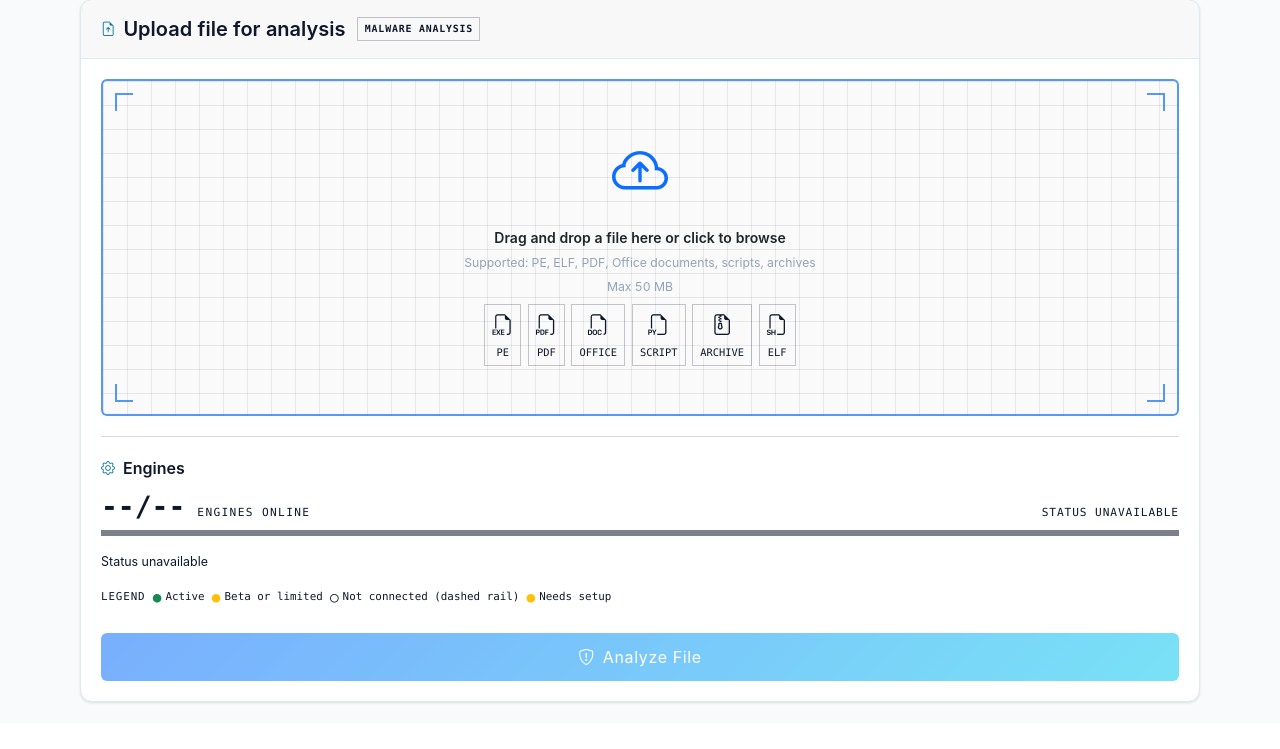
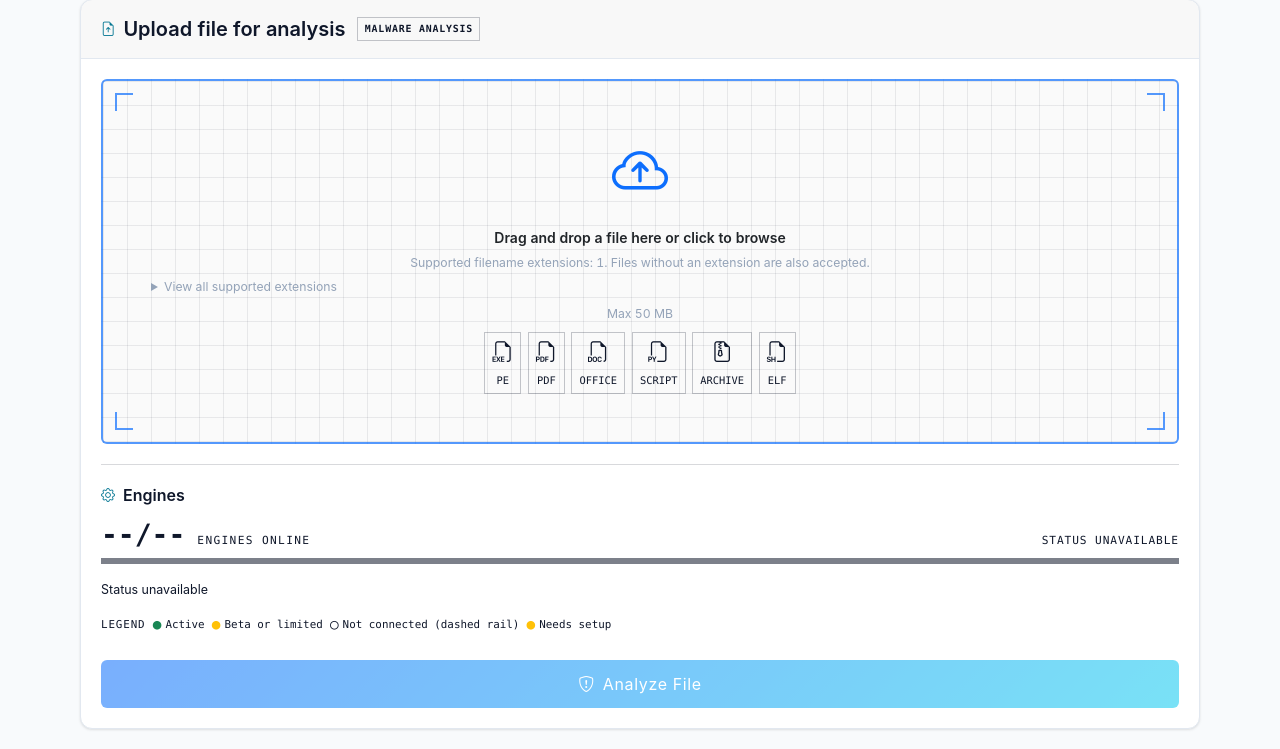
Before and after one commit to kanokrot/cabta-llm, a Python web app: template templates/analysis_file.html in a window 1280 px wide. Shown: the part 77-826 px from the top of the page. Before the commit the page ends 781 px from the top, so only its background shows below. Run offline with Jinja, Linux system fonts and the light colour scheme; the template is opened without the code that fills it: most values are stand-ins (such as "Sample title", 1, 10 or a date in 2020).

Commit message:
feat(web): display file upload allowlist in UI
Defect/UX gap: the File page showed broad type groups that did not match its server-side suffix allowlist and gave no early rejection feedback.
Files changed: templates/analysis_file.html and tests/test_file_page_allowed_extensions.py.
The page now renders the server-provided list in collapsed details and checks the last suffix on selection, drop, and submit using the same rendered list.
Explicit decision: do not set an accept attribute, preserving suffix-less files in the picker; the server remains authoritative.

```diff
--- a/templates/analysis_file.html
+++ b/templates/analysis_file.html
@@ -902,8 +902,16 @@
                         <i class="bi bi-cloud-arrow-up drop-icon"></i>
                         <p class="mt-2 mb-1 fw-semibold">Drag and drop a file here or click to browse</p>
                         <p class="mb-1 text-muted small">
-                            Supported: PE, ELF, PDF, Office documents, scripts, archives
+                            Supported filename extensions: {{ allowed_extensions|length }}. Files without an extension are also accepted.
                         </p>
+                        <details class="text-start small mb-2">
+                            <summary class="text-muted">View all supported extensions</summary>
+                            <ul id="allowedFileExtensions" class="list-unstyled d-flex flex-wrap gap-2 mt-2 mb-0">
+                                {% for extension in allowed_extensions %}
+                                <li><code>{{ extension }}</code></li>
+                                {% endfor %}
+                            </ul>
+                        </details>
                         <p class="mb-2 text-muted small">Max 50 MB</p>
                         <div class="file-type-icons ma-file-type-icons mt-2">
                             <span><i class="bi bi-filetype-exe"></i>PE</span>
@@ -1291,6 +1299,7 @@
     var fileClear = document.getElementById('fileClear');
     var submitBtn = document.getElementById('fileSubmitBtn');
     var form = document.getElementById('fileForm');
+    var ALLOWED_FILE_EXTENSIONS = new Set({{ allowed_extensions|tojson }});
 
     var progressArea = document.getElementById('fileProgressArea');
     var progressBar = document.getElementById('fileProgressBar');
@@ -1305,6 +1314,7 @@
 
     var progressTimer = null;
     var progressStartedAt = 0;
+    var uploadExtensionErrorVisible = false;
 
     var fileTypeIcon = document.getElementById('fileTypeIcon');
     var fileTypeBadge = document.getElementById('fileTypeBadge');
@@ -1410,6 +1420,31 @@
 
         /* Compute client-side SHA256 */
         computeSha256(file);
+    }
+
+    function getLastFileSuffix(filename) {
+        var normalizedName = String(filename || '').replace(/[ .]+$/g, '');
+        var basename = normalizedName.split(/[\\/]/).pop() || '';
+        var lastDot = basename.lastIndexOf('.');
+        return lastDot > 0 ? basename.slice(lastDot).toLowerCase() : '';
+    }
+
+    function validateUploadExtension(file) {
+        var suffix = getLastFileSuffix(file && file.name);
+        if (!suffix || ALLOWED_FILE_EXTENSIONS.has(suffix)) {
+            if (uploadExtensionErrorVisible) {
+                progressArea.style.display = 'none';
+                uploadExtensionErrorVisible = false;
+            }
+            return true;
+        }
+
+        clearFile();
+        resultsArea.style.display = 'none';
+        progressArea.style.display = 'block';
+        failProgress('Unsupported file extension: ' + suffix + '. Choose a supported extension or a file without an extension.');
+        uploadExtensionErrorVisible = true;
+        return false;
     }
 
     function clearFile() {
@@ -1961,6 +1996,7 @@
             e.stopPropagation();
             dropZone.classList.remove('drag-over');
             if (e.dataTransfer && e.dataTransfer.files && e.dataTransfer.files.length > 0) {
+                if (!validateUploadExtension(e.dataTransfer.files[0])) return;
                 fileInput.files = e.dataTransfer.files;
                 showFileInfo(e.dataTransfer.files[0]);
             }
@@ -1970,6 +2006,7 @@
     if (fileInput) {
         fileInput.addEventListener('change', function () {
             if (fileInput.files && fileInput.files.length > 0) {
+                if (!validateUploadExtension(fileInput.files[0])) return;
                 showFileInfo(fileInput.files[0]);
             }
         });
@@ -1994,6 +2031,7 @@
             if (!fileInput.files || !fileInput.files.length) return;
 
             var currentFile = fileInput.files[0];
+            if (!validateUploadExtension(currentFile)) return;
 
             beginProgress(currentFile.name);
             if (currentFile.size > 50 * 1024 * 1024) {
```
Also changed, not shown: tests/test_file_page_allowed_extensions.py (+15 -0 lines).
